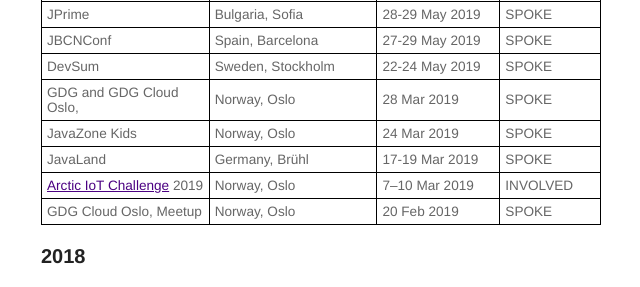
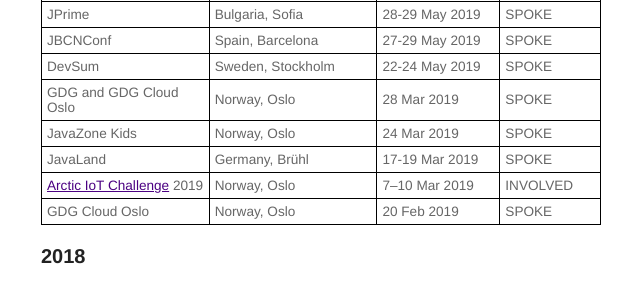
Before and after one commit to mehmandarov/mehmandarov.github.io, a Jekyll site: the page built from talks.md, in a window 1280 px wide and 900 px high, scrolled down 316 px. Shown: the part 175-462 px from the top of the window, without its empty margins (319-959 px from the left). Built offline with Jekyll 4.4.1, drawn with Linux system fonts in a browser that asks for light colours.

Commit message:
Minor fixes

```diff
--- a/talks.md
+++ b/talks.md
@@ -20,11 +20,11 @@
 |JPrime                              |Bulgaria, Sofia     |28-29 May 2019  |SPOKE                  |
 |JBCNConf                            |Spain, Barcelona    |27-29 May 2019  |SPOKE                  |
 |DevSum                              |Sweden, Stockholm   |22-24 May 2019  |SPOKE                  |
-|GDG and GDG Cloud Oslo,             |Norway, Oslo        |28 Mar 2019     |SPOKE                  |
+|GDG and GDG Cloud Oslo              |Norway, Oslo        |28 Mar 2019     |SPOKE                  |
 |JavaZone Kids                       |Norway, Oslo        |24 Mar 2019     |SPOKE                  |
 |JavaLand                            |Germany, Brühl      |17-19 Mar 2019  |SPOKE                  |
 |[Arctic IoT Challenge][2] 2019      |Norway, Oslo        |7–10 Mar 2019   |INVOLVED               |
-|GDG Cloud Oslo, Meetup              |Norway, Oslo        |20 Feb 2019     |SPOKE                  |
+|GDG Cloud Oslo                      |Norway, Oslo        |20 Feb 2019     |SPOKE                  |
 |------------------------------------+--------------------+----------------+-----------------------|
 {:.talkstablestyle}
 
```
